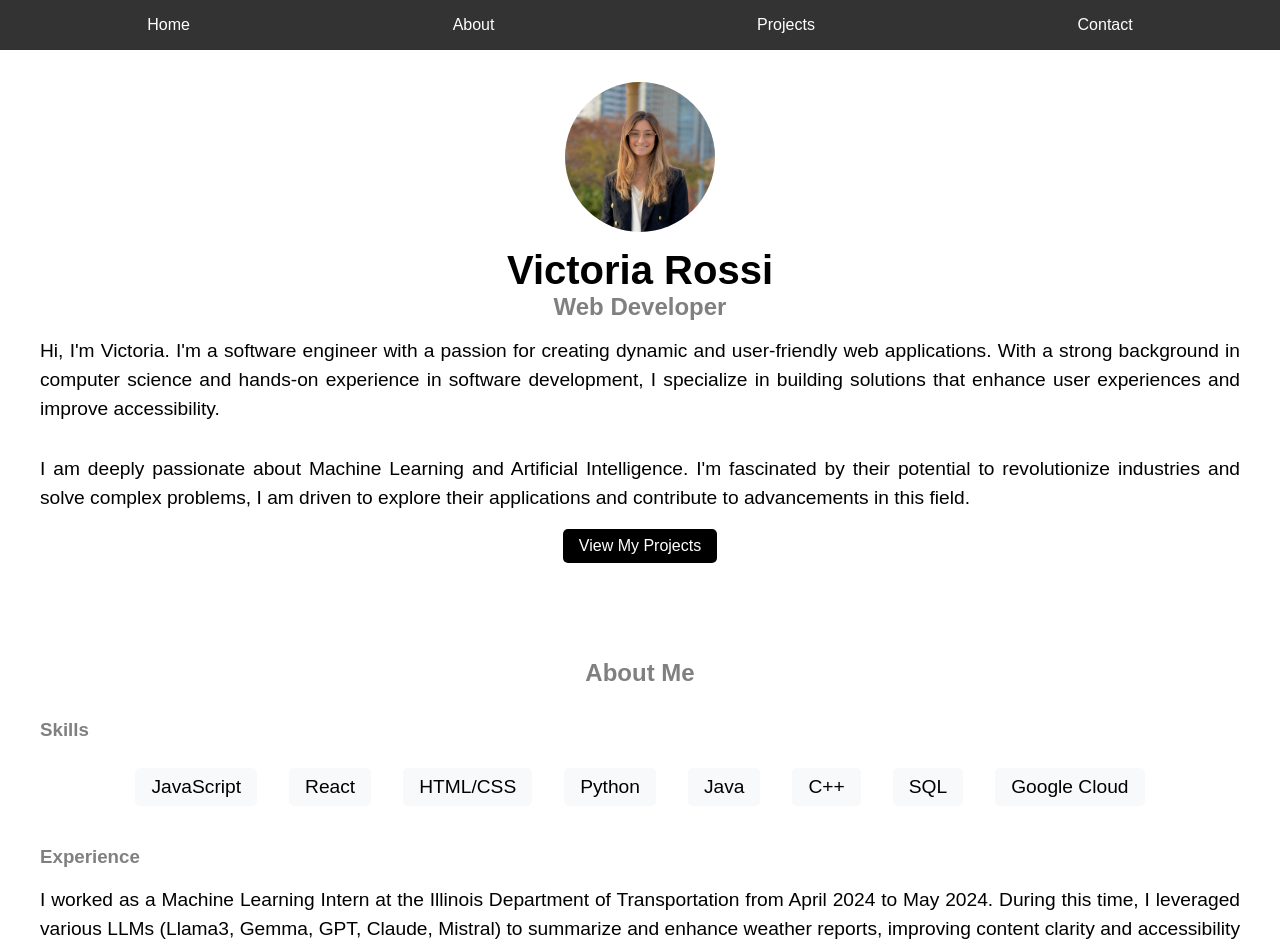
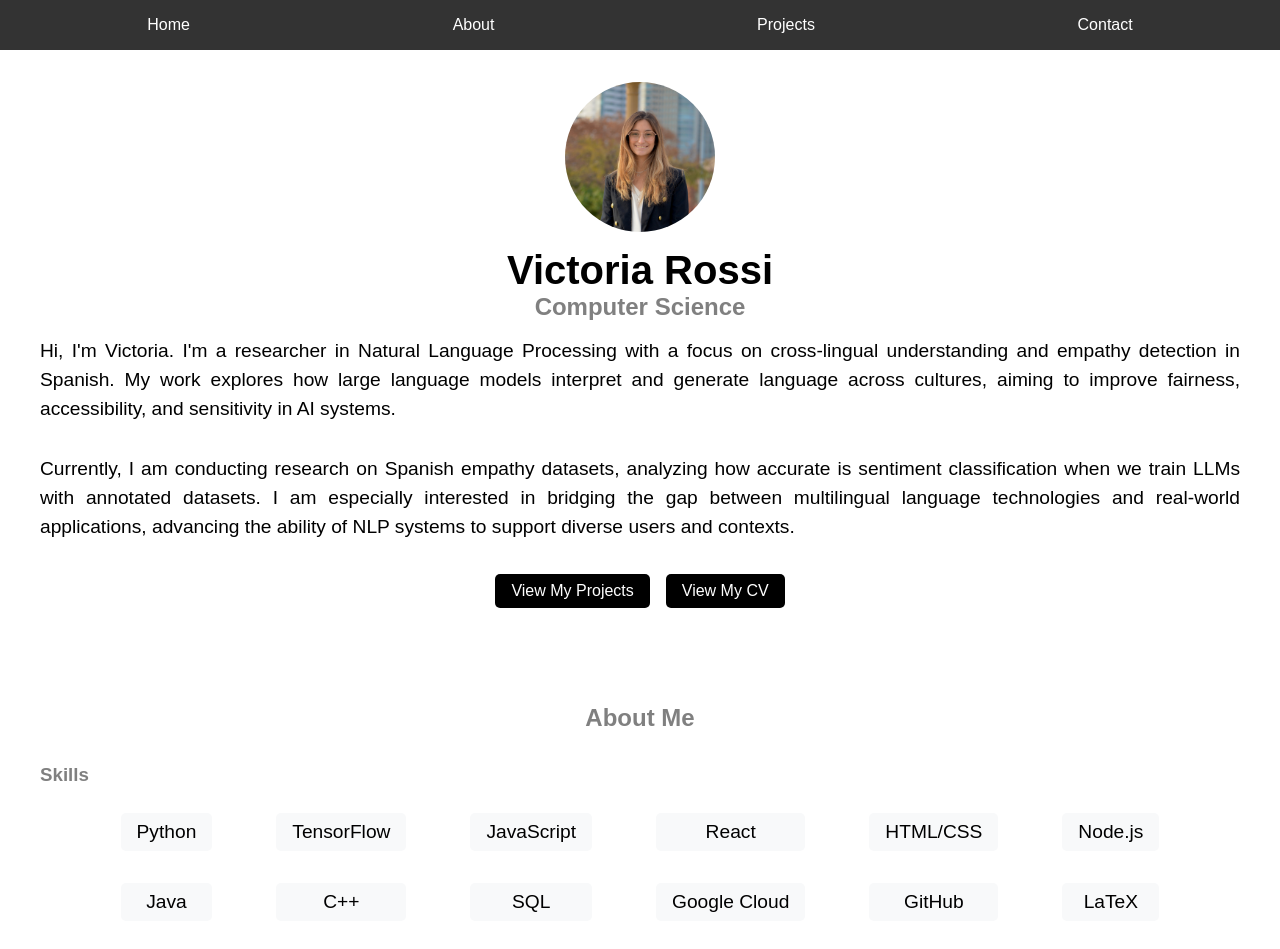
Before and after one commit to victoriarossi/portfolio, a React (Create React App) app: page / in a window 1280 px wide. Shown: the top 949 px of the page. Built offline with nearby package versions, Linux system fonts and the light colour scheme.

Commit message:
fall 2025 update

```diff
--- a/src/components/About.js
+++ b/src/components/About.js
@@ -10,14 +10,18 @@ const About = () => {
       <div className="skills">
         <h3>Skills</h3>
         <ul>
+          <li>Python</li>
+          <li>TensorFlow</li>
           <li>JavaScript</li>
           <li>React</li>
           <li>HTML/CSS</li>
-          <li>Python</li>
+          <li>Node.js</li>
           <li>Java</li>
           <li>C++</li>
           <li>SQL</li>
           <li>Google Cloud</li>
+          <li>GitHub</li>
+          <li>LaTeX</li>
         </ul>
       </div>
 
@@ -29,7 +33,7 @@ const About = () => {
 
       <div className="education">
         <h3>Education</h3>
-        <p>I am currently pursuing a B.S. in Computer Science with a Software Engineering concentration at the University of Illinois at Chicago. I began my academic journey in Argentina and transferred to UIC to further my education.</p>
+        <p>I am currently pursuing a B.S. in Computer Science at the University of Illinois at Chicago. Currently I am during research under Professor Natalie Parde in NLP and Dr. Zhinan Wang in pre-college engineering programs.</p>
       </div>
 
       <div className="personal-interests">
--- a/src/components/Home.js
+++ b/src/components/Home.js
@@ -8,10 +8,15 @@ const Home = () => {
       <div className="hero">
         <img src={profilePicture} alt="Victoria Rossi" className="profile-picture" />
         <h1>Victoria Rossi</h1>
-        <h2>Web Developer</h2>
-        <p>Hi, I'm Victoria. I'm a software engineer with a passion for creating dynamic and user-friendly web applications. With a strong background in computer science and hands-on experience in software development, I specialize in building solutions that enhance user experiences and improve accessibility.</p>
-        <p>I am deeply passionate about Machine Learning and Artificial Intelligence. I'm fascinated by their potential to revolutionize industries and solve complex problems, I am driven to explore their applications and contribute to advancements in this field.</p>
+        <h2>Computer Science</h2>
+        <p>Hi, I'm Victoria. I'm a researcher in Natural Language Processing with a focus on cross-lingual understanding and empathy detection in Spanish. My work explores how large language models interpret and generate language across cultures, aiming to improve fairness, accessibility, and sensitivity in AI systems.</p>
+        <p>Currently, I am conducting research on Spanish empathy datasets, analyzing how accurate is sentiment classification when we train LLMs with annotated datasets. I am especially interested in bridging the gap between multilingual language technologies and real-world applications, advancing the ability of NLP systems to support diverse users and contexts.</p>
+        <div className="home-buttons">
         <button onClick={() => window.location.href = '#projects'}>View My Projects</button>
+        <a href="/Victoria_Rossi_CV.pdf" target="_blank" rel="noopener noreferrer">
+          <button>View My CV</button>
+        </a>
+        </div>
       </div>
     </section>
   );
--- a/src/components/Projects.js
+++ b/src/components/Projects.js
@@ -3,6 +3,7 @@ import ProjectCard from './ProjectCard';
 import './css/Projects.css';
 
 const projectsData = [
+  { title: 'Sentiment analysis in Spanish', description: 'Python project training a BERT model on Spanish sentiment datasets to predict labels and analyze performance across datasets.', link: 'https://github.com/victoriarossi/spanish-sentiment-analysis'},
   { title: 'SIA', description: 'SIA is a suite of six projects covering data analysis, heuristic search methods, genetic algorithms for color mixing, perceptron-based classification, unsupervised learning networks, and deep learning autoencoders.', link: 'https://github.com/victoriarossi/SIA.git' },
   { title: 'Student Database', description: 'A python and SQL command line application with a Student database.', link: 'https://github.com/victoriarossi/student-db' },
   { title: 'Matrix Methods in Machine Learning', description: 'This repository contains materials and resources related to the machine learning course offered at University of Wisconsin-Madison.', link: 'https://github.com/victoriarossi/Machine-Learning' },
--- a/src/components/css/About.css
+++ b/src/components/css/About.css
@@ -30,11 +30,15 @@
   .skills ul {
     list-style-type: none;
     padding: 0;
-    display: flex;
-    flex-wrap: wrap;
+    display: grid;
+    grid-template-columns: repeat(6, auto);
+    justify-content: center;
+    gap: 1rem 2rem;
   }
 
   .skills li {
+    display: flex;
+    justify-content: center;
     margin: 0.5rem 1rem;
     font-size: 1.2rem;
     background: #f8f9fa;
--- a/src/components/css/Home.css
+++ b/src/components/css/Home.css
@@ -88,3 +88,10 @@ button:hover {
 .social-links a:hover {
   color: gray; /* Changed hover color to gray */
 }
+
+.home-buttons {
+  display: flex;
+  justify-content: center;
+  gap: 1rem;
+  margin-top: 1rem;
+}
```
Also changed, not shown: 1 other file (tests, documents, lock files or other folders).
